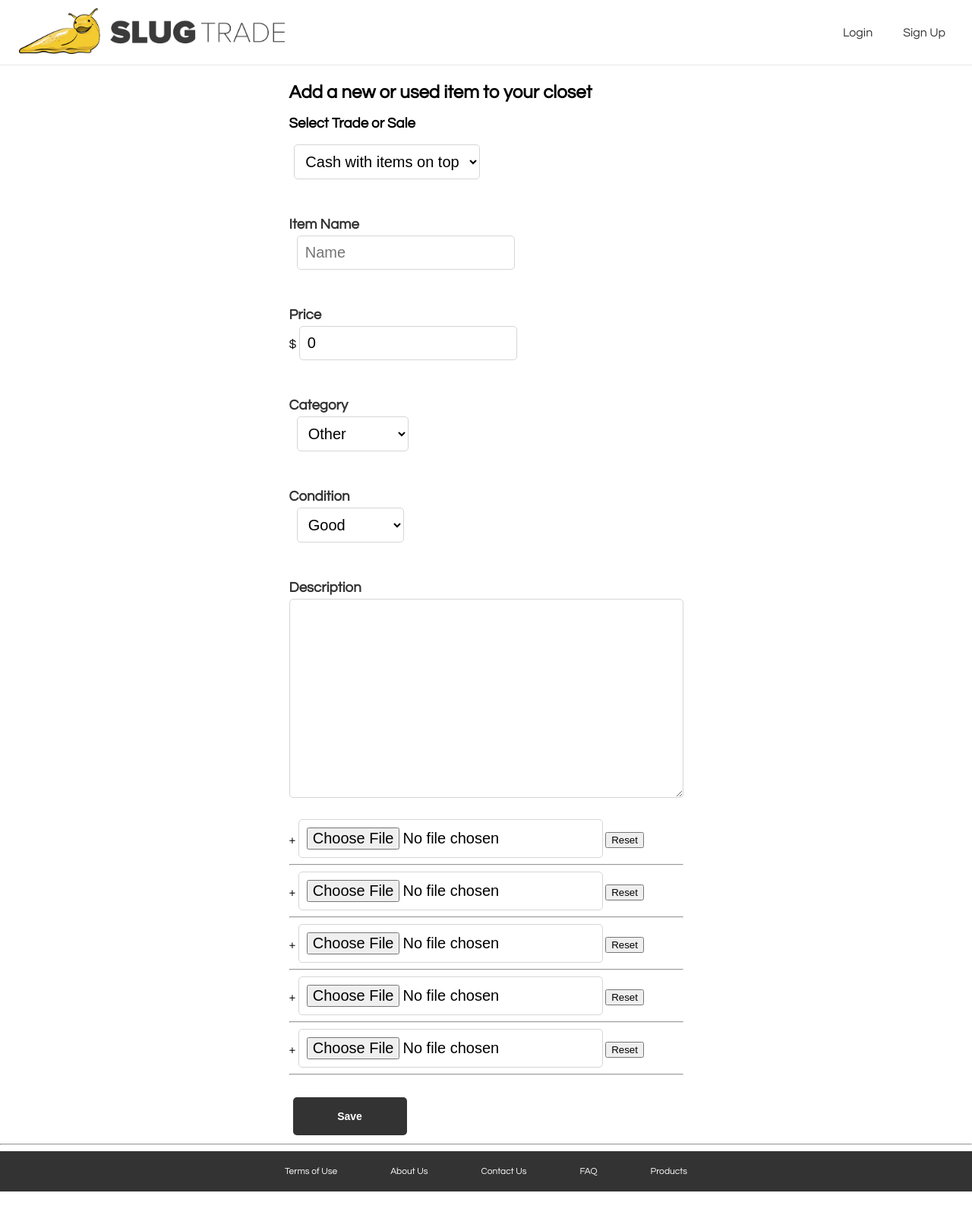
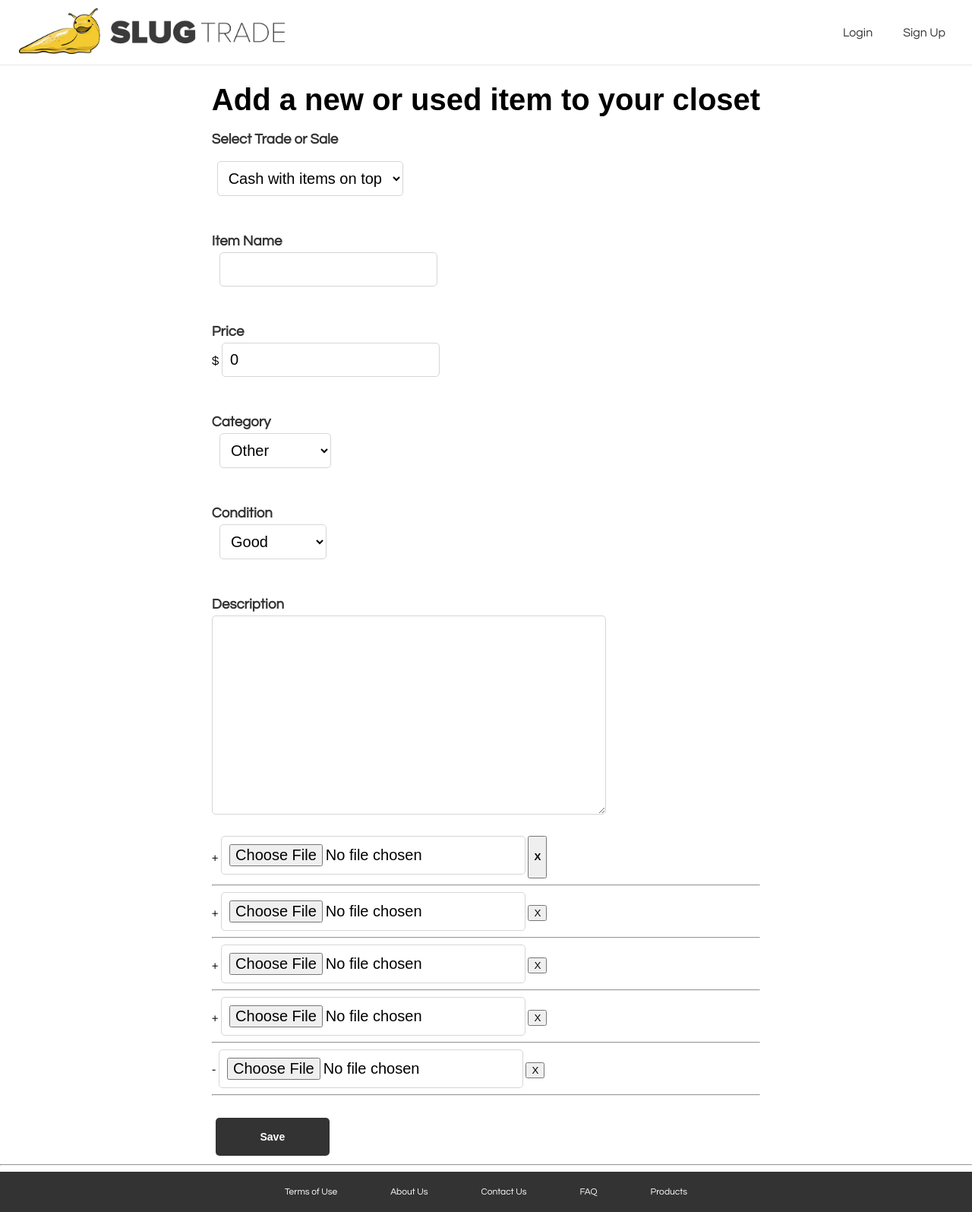
Before and after one commit to smdalton/slugtrades, a Django app: template slug_trade/templates/slug_trade_app/add_closet_item.html in a window 1280 px wide. Shown: the whole page at 76% size. Before the commit the page ends 1568 px from the top, so only its background shows below. Run offline with Django 3.2, Linux system fonts and the light colour scheme; the template is opened without the code that fills it: values that come from a table or form of the project are taken from there, others are empty; some libraries are stand-ins or nearby versions.

Commit message:
adding hidden photos

```diff
--- a/slug_trade/slug_trade_app/forms.py
+++ b/slug_trade/slug_trade_app/forms.py
@@ -43,15 +43,15 @@ class ClosetItem(forms.ModelForm):
     def __init__(self, *args, **kwargs):
         super(ClosetItem, self).__init__(*args, **kwargs)
         self.fields['price'].widget.attrs.update({'value': 0,
-                                                  'placeholder': 'How much?',
-                                                  'class': 'add-closet-wrapper-input'})
-
+                                                  'class': 'add-closet-wrapper-input'
+                                                  })
         self.fields['description'].widget.attrs.update({'required': True,
-                                                        'class': 'add-closet-wrapper-input'})
+                                                        'class': 'add-closet-wrapper-input'
+                                                        })
         self.fields['category'].widget.attrs.update({'class': 'add-closet-wrapper-input'})
         self.fields['condition'].widget.attrs.update({'class': 'add-closet-wrapper-input'})
 
-        self.fields['name'].widget.attrs.update({'required': True,  'placeholder': 'Name', 'class': 'add-closet-wrapper-input'})
+        self.fields['name'].widget.attrs.update({'required': True, 'class': 'add-closet-wrapper-input'})
 
         self.fields['trade_options'].widget.attrs.update({'required': True, 'class': 'add-closet-wrapper-input'})
 
--- a/slug_trade/static/css/styles.css
+++ b/slug_trade/static/css/styles.css
@@ -960,6 +960,19 @@ padding-top: 25px;
 
 }
 
+.add-closet-wrapper h2{
+  font-family: ‘Archivo Black’, sans-serif;
+   font-weight: 600;
+
+   font-size: 40px;
+   margin: 20px 0;
+}
+
+.add-closet-wrapper h3 {
+  ont-family: 'Archivo Black', sans-serif;
+   color: #333333;
+}
+
 .add-closet-wrapper-input{
    border: 1px solid #d6d6d6;
    border-radius: 5px;
--- a/slug_trade/templates/slug_trade_app/add_closet_item.html
+++ b/slug_trade/templates/slug_trade_app/add_closet_item.html
@@ -15,15 +15,15 @@
         {% endif %}
 
 
-
-        <div class="add-closet-item-fields"><div >
+        <div class="add-closet-item-fields">
+            <div>
                 <h2 class="add-closet-title">Add a new or used item to your closet</h2>
             </div>
 
             <h3>Select Trade or Sale</h3>
             <span>&nbsp;&nbsp;{{form.trade_options}}</span>
             <h3 class="add-closet-item-text">Item Name</h3>
-            <span placeholder="name" ><!--Sorry I know nbsp is for noobs-->&nbsp;&nbsp; {{ form.name }}</span>
+            <span placeholder="name"><!--Sorry I know nbsp is for noobs-->&nbsp;&nbsp; {{ form.name }}</span>
             <h3 class="add-closet-item-text">Price </h3>
             <span>$ {{form.price}}</span>
             <h3 class="add-closet-item-text ">Category</h3>
@@ -34,30 +34,43 @@
             <span>  {{form.description}}</span>
 
             <div class="add-closet-photos-wrapper">
-            <label>+</label>
+                <div>
+                    <label id="show_next_2">+</label>
                     {{ photos.image1 }}
-            <button type="button" id="clear_image1">Reset</button>
-            <br><hr>
+                    <button type="button" id="clear_image1"><h4>X</h4></button>
+                 <hr>
+                </div>
 
-            <label>+</label>
+                <div>
+                    <label id="show_3">+</label>
                     {{ photos.image2 }}
-            <button type="button" id="clear_image2">Reset</button>
-            <br><hr>
+                    <button type="button" id="clear_image2">X</button>
+                 <hr>
+                </div>
 
-            <label>+</label>
+
+                <div>
+                    <label id="show_4">+</label>
                     {{ photos.image3 }}
-            <button type="button" id="clear_image3">Reset</button>
-            <br><hr>
+                    <button type="button" id="clear_image3">X</button>
+                 <hr>
+                </div>
 
-            <label>+</label>
+
+                <div>
+                    <label id="show_5">+</label>
                     {{ photos.image4 }}
-            <button type="button" id="clear_image4">Reset</button>
-            <br><hr>
+                    <button type="button" id="clear_image4">X</button>
+                 <hr>
+                </div>
 
-            <label>+</label>
+
+                <div>
+                    <label>-</label>
                     {{ photos.image5 }}
-            <button type="button" id="clear_image5">Reset</button>
-            <br><hr>
+                    <button type="button" id="clear_image5">X</button>
+                    <hr>
+                </div>
 
                 <input type="submit" name="" value="Save">
             </div>
```
Lines whose indentation alone changed are shown as unchanged.
